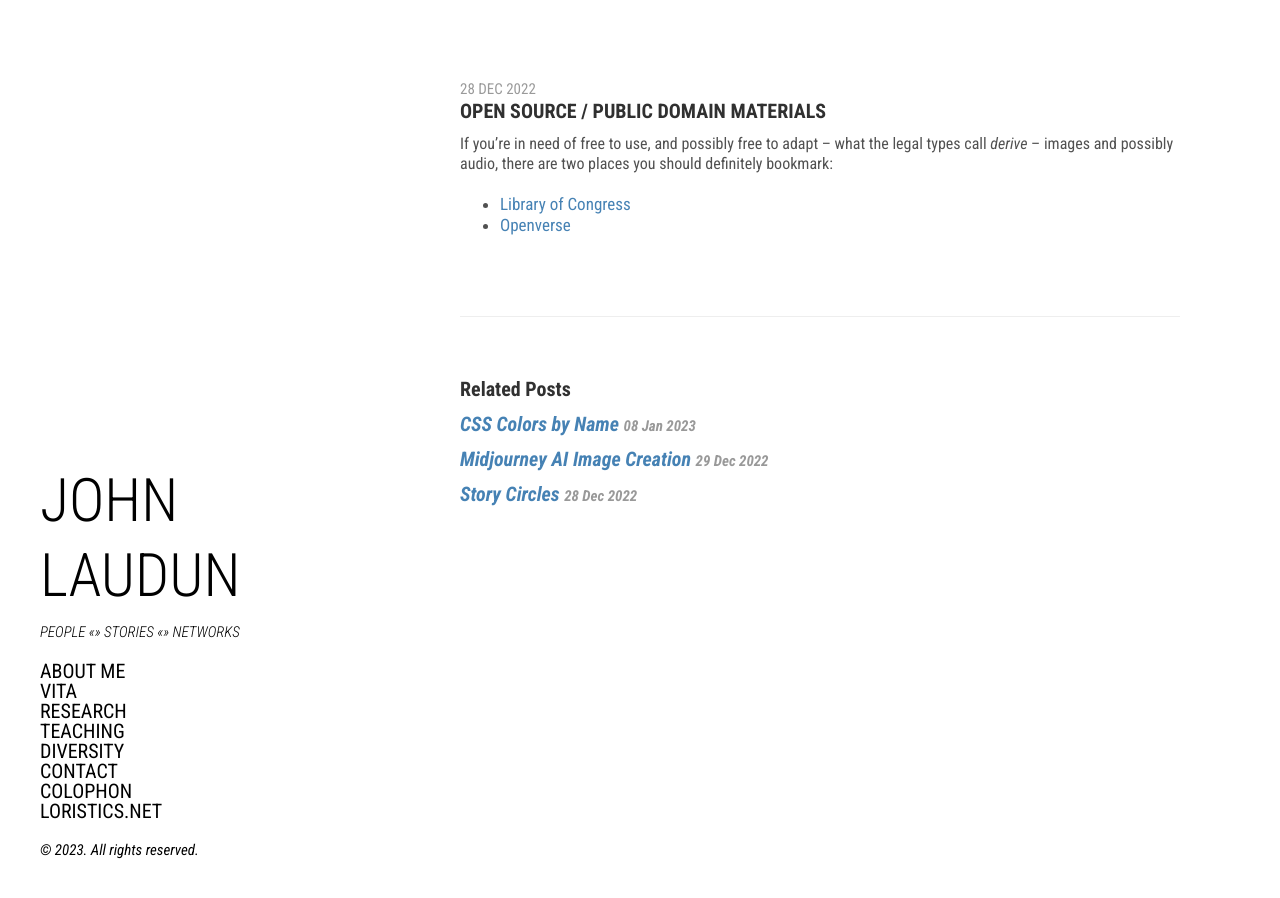
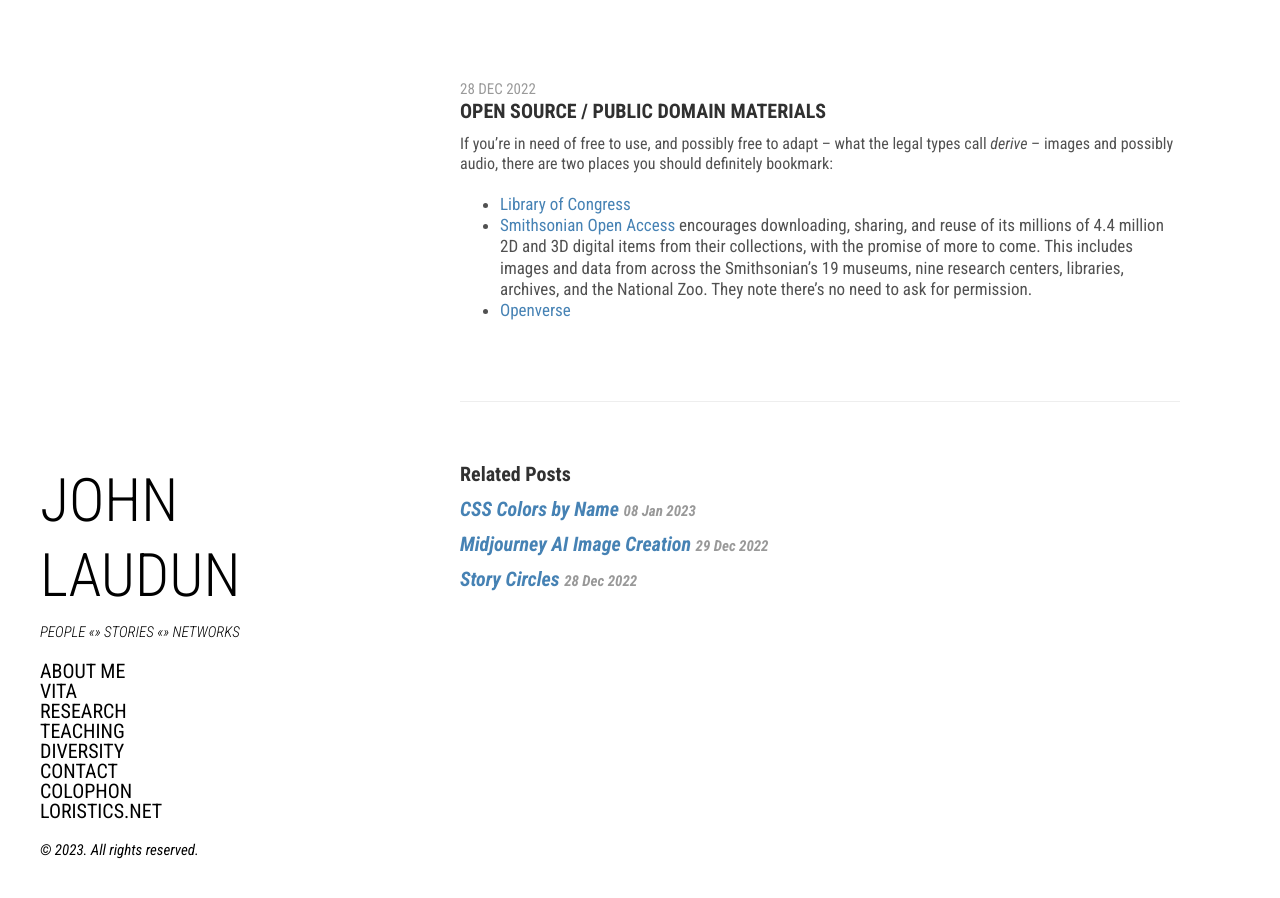
Before and after one commit to johnlaudun/blog, a Jekyll site: the page built from _posts/2022-12-28-open-source-assets.md, in a window 1280 px wide. Built offline with Jekyll 4.4.1, drawn with Linux system fonts in a browser that asks for light colours.

Commit message:
Updated open source list.

```diff
--- a/_posts/2022-12-28-open-source-assets.md
+++ b/_posts/2022-12-28-open-source-assets.md
@@ -6,4 +6,5 @@ layout: post
 If you're in need of free to use, and possibly free to adapt -- what the legal types call *derive* -- images and possibly audio, there are two places you should definitely bookmark:
 
 * [Library of Congress](https://www.loc.gov/search/?c=150&fa=online-format:image&q=monopolist&st=list)
+* [Smithsonian Open Access](https://www.si.edu/OpenAccess) encourages downloading, sharing, and reuse of its millions of 4.4 million 2D and 3D digital items from their collections, with the promise of more to come. This includes images and data from across the Smithsonian’s 19 museums, nine research centers, libraries, archives, and the National Zoo. They note there's no need to ask for permission.
 * [Openverse](https://wordpress.org/openverse/)
```
